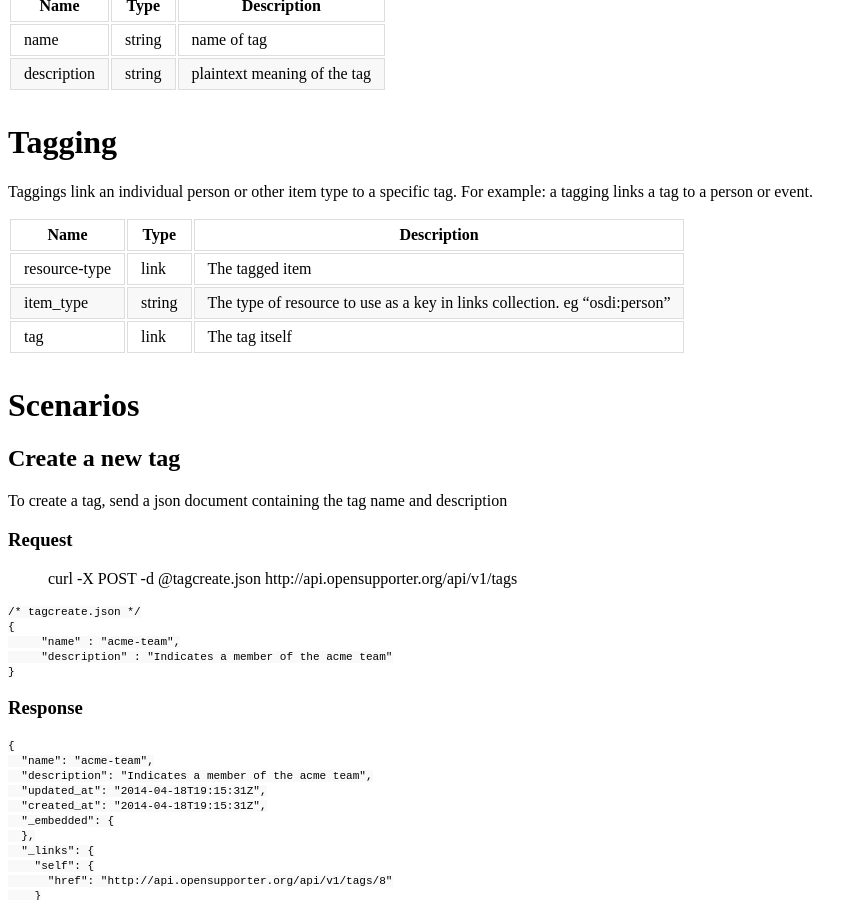
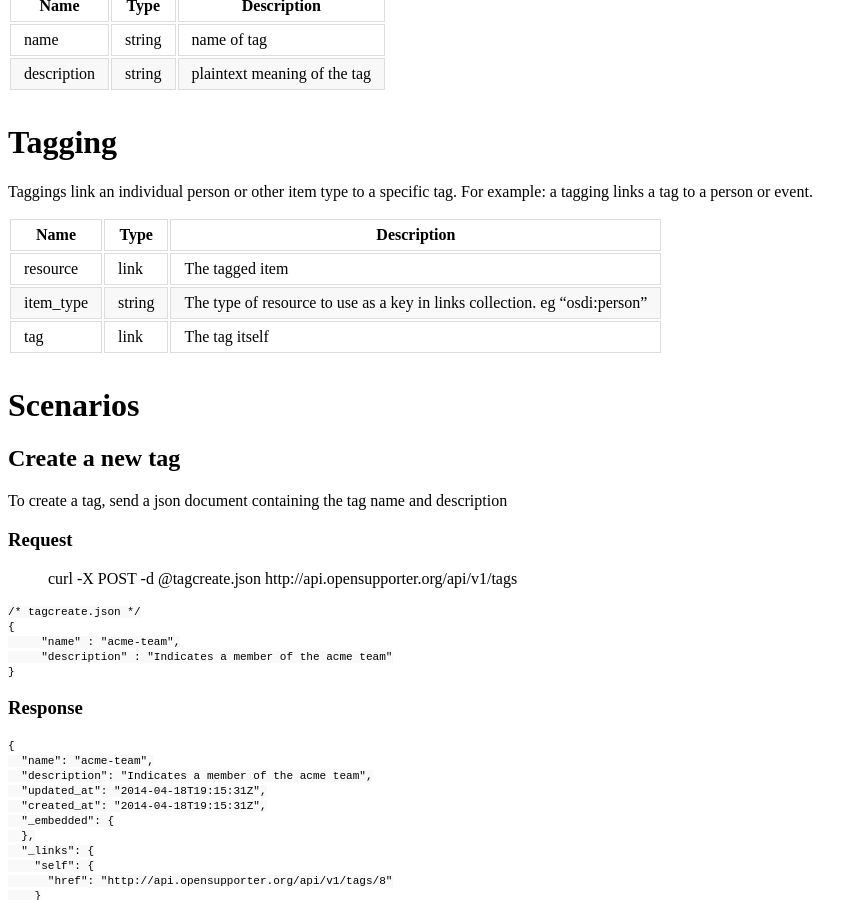
Before and after one commit to opensupporter/osdi-docs, a Jekyll site: the page built from tags.md, in a window 1280 px wide and 900 px high, scrolled down 377 px. Shown: the whole window, without its empty margins (0-867 px from the left). Built offline with Jekyll 4.4.1, drawn with Linux system fonts in a browser that asks for light colours; a style sheet for code colours, icons or effects is not loaded.

Commit message:
Update tags.md
I'm not sure why we use resource-type here when it is not in fact a type but rather a link to the tag.

```diff
--- a/tags.md
+++ b/tags.md
@@ -16,7 +16,7 @@
 
 |Name   	|Type   |Description
 |---    	|---    |---
-|resource-type  |link | The tagged item
+|resource |link | The tagged item
 |item_type | string | The type of resource to use as a key in links collection. eg "osdi:person"
 |tag    	|link |The tag itself
 
```
